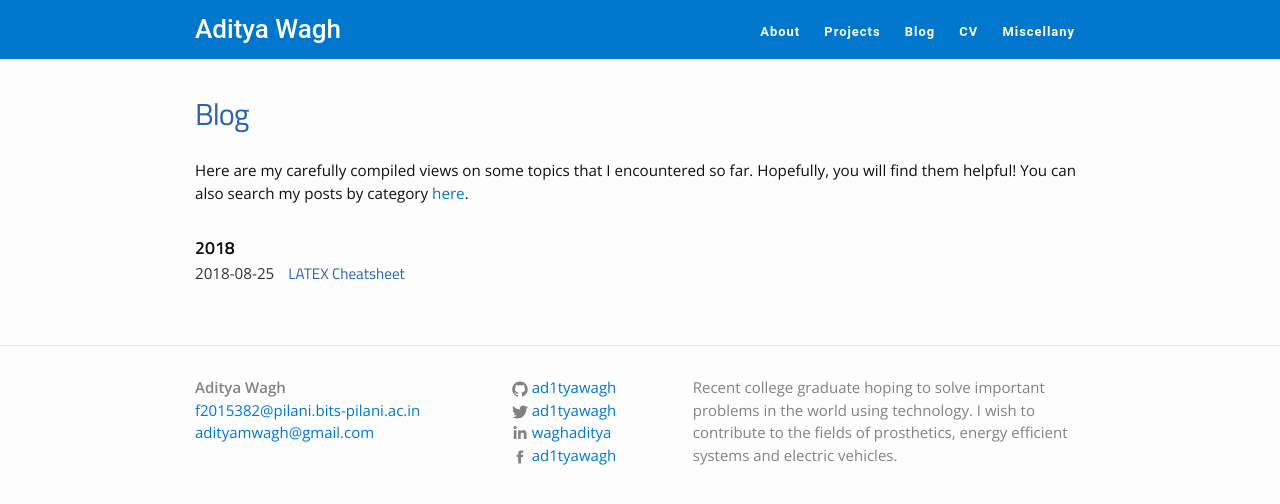
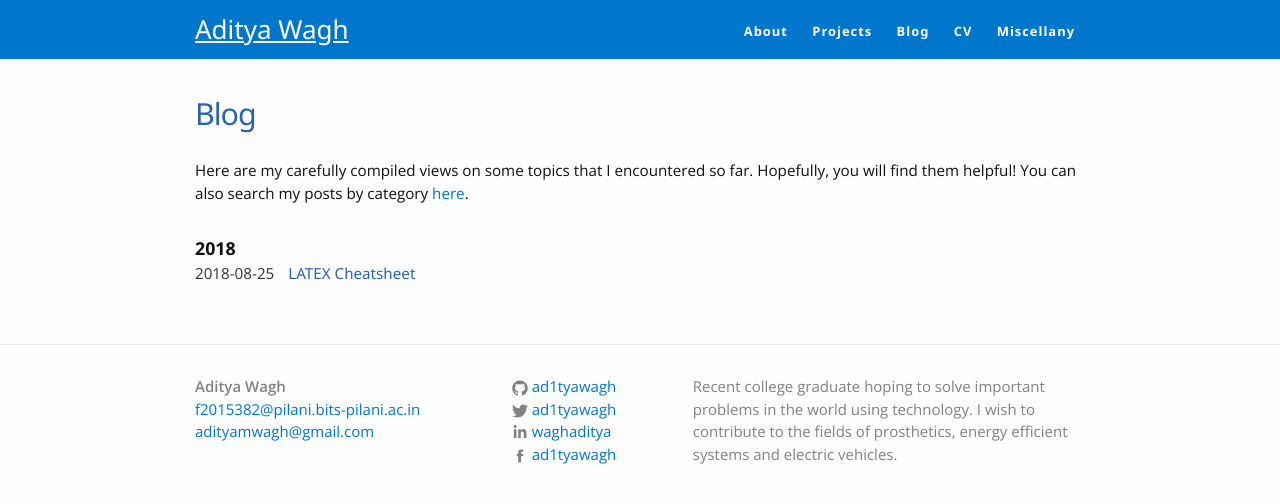
Before and after one commit to thecodeeagle/Ashlesha_Personal, a Jekyll site: the page built from blog.md, in a window 1280 px wide. Shown: the top 504 px of the page. Built offline with Jekyll 4.4.1, drawn with Linux system fonts in a browser that asks for light colours.

Commit message:
fix website ui

```diff
--- a/_sass/_header.scss
+++ b/_sass/_header.scss
@@ -17,7 +17,7 @@
     // margin-bottom: 0;
     float: left;
     font-weight: 500;
-		font-family: 'Roboto', sans-serif;
+	font-family: "Segoe UI", sans-serif;
     color: #ffffff;
     &,
     &:visited {
@@ -26,7 +26,7 @@
     &,
     &:hover {
         color: #ffffff;
-	   text-decoration: none;
+	   text-decoration: underline;
     }
 }
 
@@ -53,7 +53,7 @@
 	padding: 0;
 	list-style-type: none;
 	text-transform: capitalize;
-    font-family: 'Roboto', sans-serif;
+    font-family: "Segoe UI", sans-serif;
 }
 
 .site-nav .menu > li {
@@ -83,7 +83,7 @@
 	letter-spacing: 0;
 	line-height: 1.2em;
 	padding: 4px 10px;
-    color: #ffffff;
+    color: #07c;
 }
 
 .site-nav .sub-menu a:hover {
@@ -121,7 +121,7 @@
 	// min-width: 265px;
 
     z-index:2147483647;
-	font-family: 'Roboto', sans-serif;
+	font-family: "Segoe UI", sans-serif;
 
 }
 
--- a/_sass/_layout.scss
+++ b/_sass/_layout.scss
@@ -112,7 +112,7 @@ h1 /* .post-title */ {
     margin-top: 10px;
     letter-spacing: -1px;
     line-height: 1;
-		font-family: 'Titillium Web', sans-serif;
+		font-family: "Segoe UI", sans-serif;
 		color: $blue-color-dark;
 
     @include media-query($on-laptop) {
@@ -124,7 +124,7 @@ h1 /* .post-title */ {
     margin-bottom: $spacing-unit;
 
     h2 {
-		font-family: 'Titillium Web', sans-serif;
+		font-family: "Segoe UI", sans-serif;
 	    font-weight: 500;
 /*        font-size: 32px; */
 
@@ -167,7 +167,7 @@ ul.listing {
 ul.listing li.listing-seperator {
 	padding-top: 15px;
 	font-weight: bold;
-	font-family: 'Titillium Web', sans-serif;
+	font-family: "Segoe UI", sans-serif;
 	font-size: 1.17em;
 }
 
@@ -182,5 +182,5 @@ ul.listing li.listing-item time {
 ul.listing li.listing-item a {
 	color: $blue-color-dark;
 	font-weight: 400;
-	font-family: 'Titillium Web', sans-serif;
+	font-family: "Segoe UI", sans-serif;
 }
--- a/_sass/_mobile-header.scss
+++ b/_sass/_mobile-header.scss
@@ -58,7 +58,7 @@
 		-webkit-box-shadow: none; /* Saf3+, Chrome */
 		box-shadow: none; /* Standard. Opera 10.5, IE9 */
 		display: block;
-		font-family: 'Titillium Web', Helvetica, Arial, Verdana, sans-serif;
+		font-family: "Segoe UI", Helvetica, Arial, Verdana, sans-serif;
 		position: relative;
 		min-width: 215px;
 		max-width: 215px;
```
